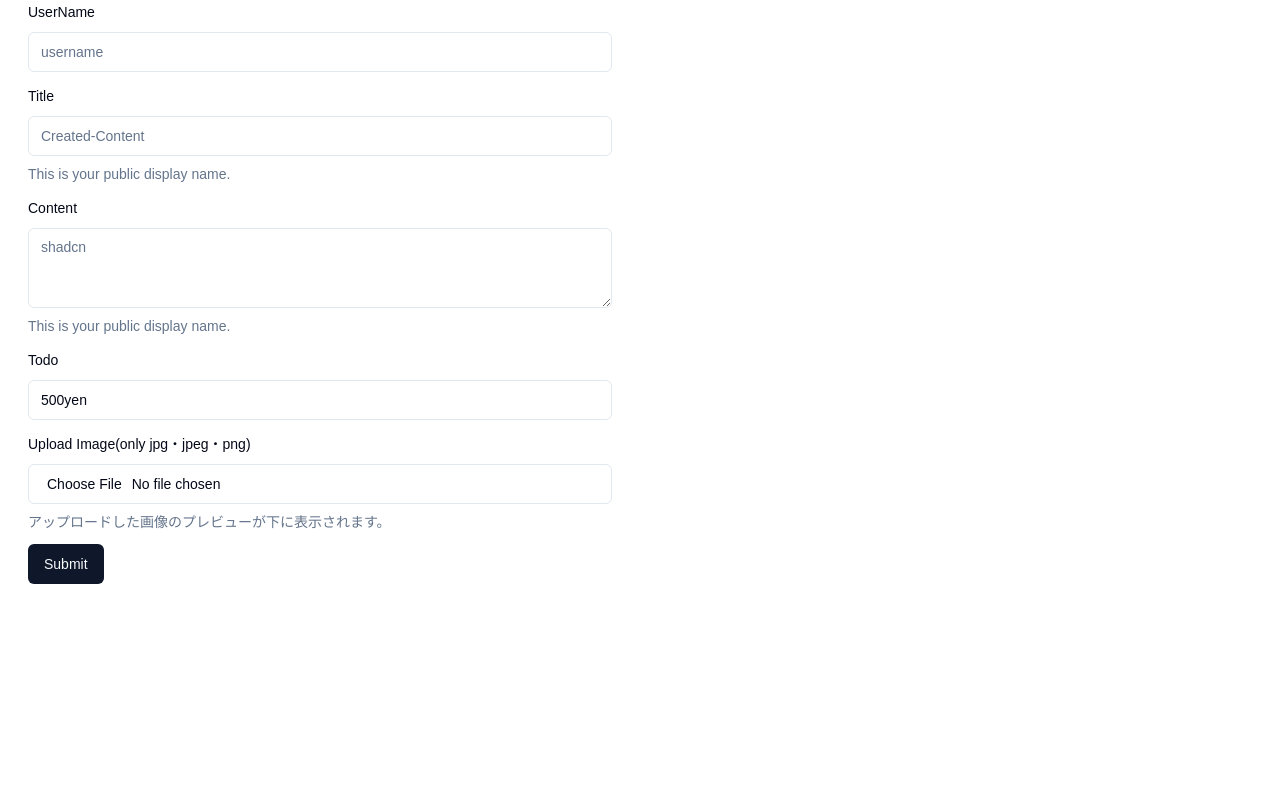
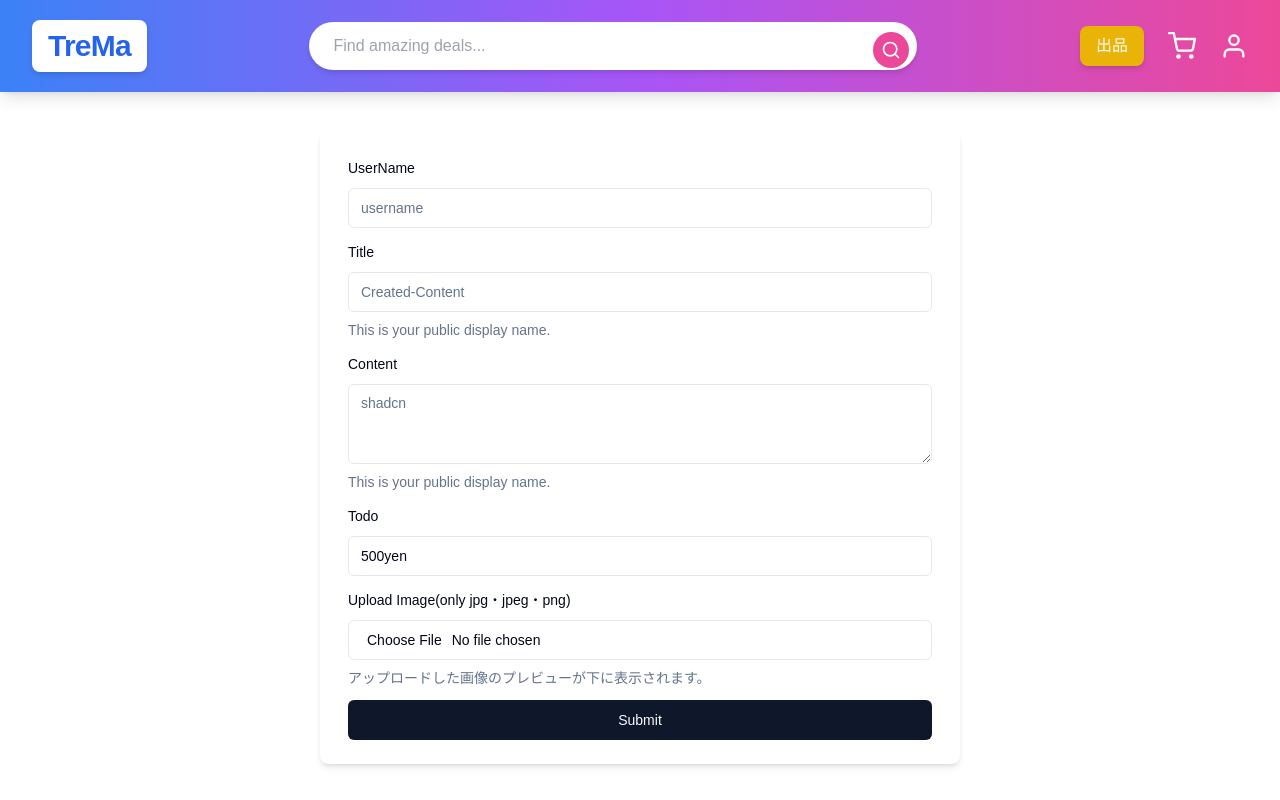
Before and after one commit to nt010/next-bulletin-board, a Next.js app: page /create in a window 1280 px wide. Built offline with nearby package versions, Linux system fonts and the light colour scheme; no server answers.

Commit message:
fix create-form

```diff
--- a/app/create/page.tsx
+++ b/app/create/page.tsx
@@ -1,7 +1,6 @@
 "use client";
 
-import React from "react";
-import { useState } from "react";
+import React, { useState } from "react";
 import { Button } from "@/components/ui/button";
 import {
   Form,
@@ -20,7 +19,9 @@ import { useForm } from "react-hook-form";
 import { useRouter } from "next/navigation";
 import Image from "next/image";
 import { postBBS } from "@/app/actions/postBBSAction";
+import Header from "../components/layouts/header/Header"; // ヘッダーをインポート
 
+// バリデーションスキーマ
 export const formSchema = z.object({
   username: z
     .string()
@@ -88,12 +89,17 @@ const CreatePage = () => {
     }
   };
 
+  return (
+    <>
+      {/* ヘッダー */}
+      <Header onSearch={() => {}} />
 
-  return (
+      {/* メインコンテンツ */}
+      <div className="flex justify-center mt-10">
         <Form {...form}>
           <form
             onSubmit={form.handleSubmit(onSubmit)}
-        className="space-y-3 w-1/2 px-7"
+            className="space-y-3 w-1/2 px-7 bg-white p-6 shadow-md rounded-lg"
           >
             <FormField
               control={form.control}
@@ -164,7 +170,11 @@ const CreatePage = () => {
             <FormItem>
               <FormLabel>Upload Image(only jpg・jpeg・png)</FormLabel>
               <FormControl>
-            <Input type="file" accept="image/*" onChange={handleImageChange} />
+                <Input
+                  type="file"
+                  accept="image/*"
+                  onChange={handleImageChange}
+                />
               </FormControl>
               <FormDescription>
                 アップロードした画像のプレビューが下に表示されます。
@@ -182,9 +192,13 @@ const CreatePage = () => {
               )}
             </FormItem>
 
-        <Button type="submit">Submit</Button>
+            <Button type="submit" className="w-full">
+              Submit
+            </Button>
           </form>
         </Form>
+      </div>
+    </>
   );
 };
 
```
Lines whose indentation alone changed are shown as unchanged.
